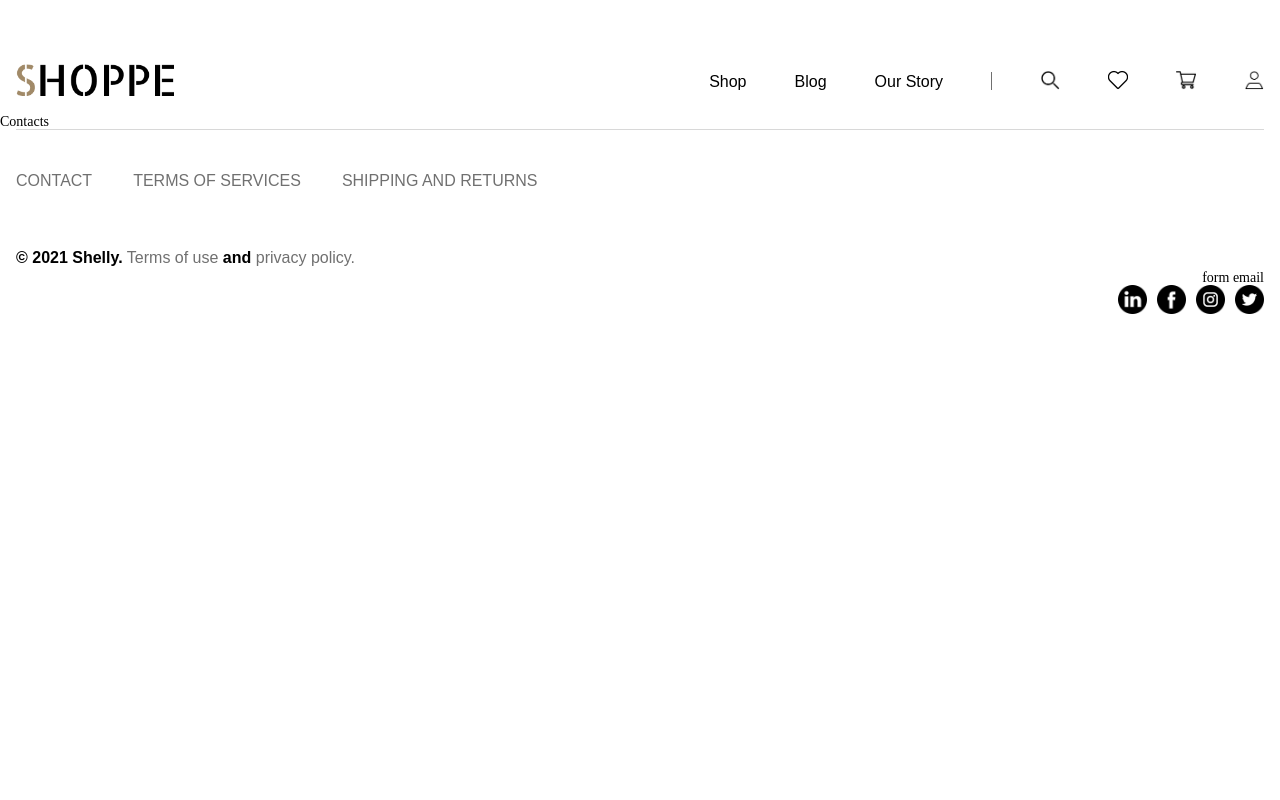
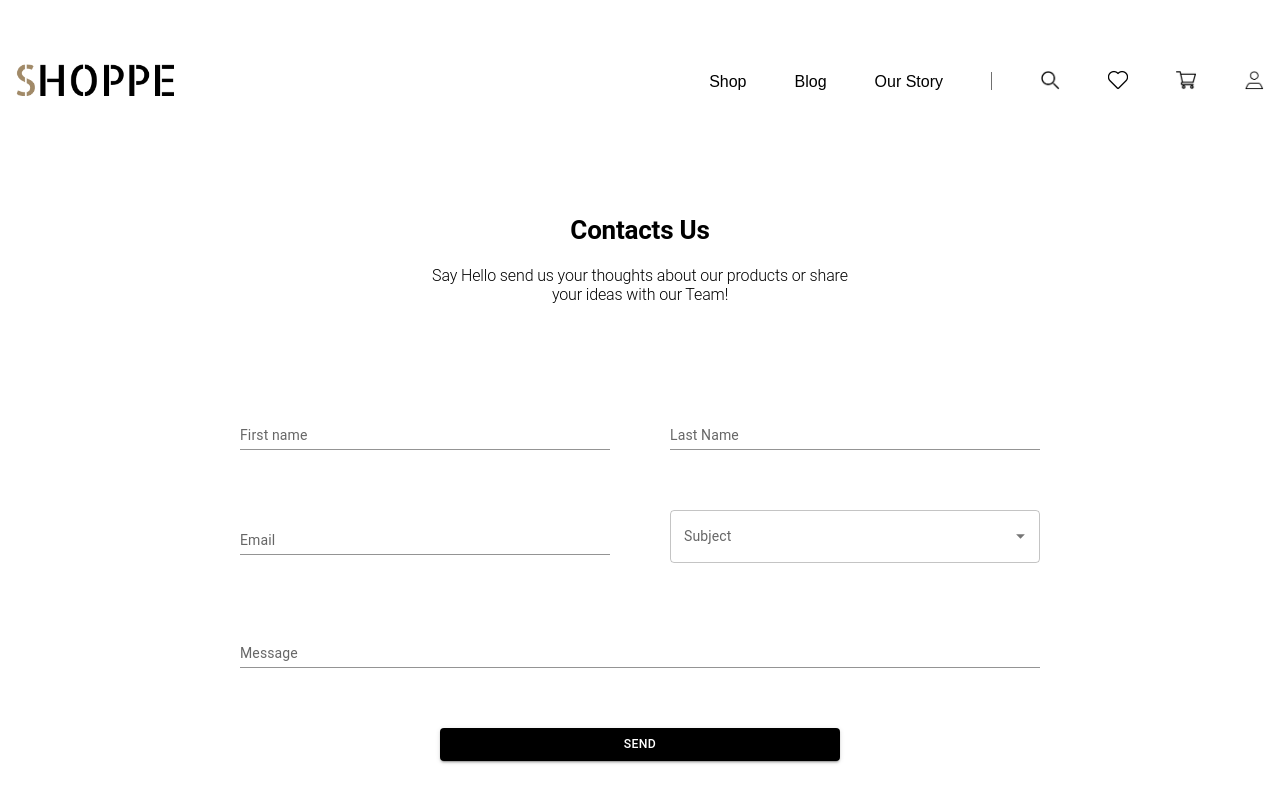
Before and after one commit to buzarig/Final-Project-2, a React (Vite) app in the folder client/: page /contacts in a window 1280 px wide. Shown: the top 800 px of the page. Built offline with nearby package versions, Linux system fonts and the light colour scheme.

Commit message:
Create Contact page

```diff
--- a/client/src/components/footer/Footer.jsx
+++ b/client/src/components/footer/Footer.jsx
@@ -1,5 +1,5 @@
 import React from "react";
-
+import { Link } from "react-router-dom";
 import "./footer.scss";
 
 function Footer() {
@@ -8,7 +8,7 @@ function Footer() {
       <div className="footer-wrapper">
         <div className="nav">
           <ul className="help">
-            <li>Contact</li>
+            <li><Link to="/contacts">Contact</Link></li>
             <li>Terms Of Services</li>
             <li>Shipping And Returns</li>
           </ul>
--- a/client/src/pages/Contacts.jsx
+++ b/client/src/pages/Contacts.jsx
@@ -1,6 +1,126 @@
 import React from "react";
+import Typography from "@mui/material/Typography";
+import Box from "@mui/material/Box";
+import TextField from "@mui/material/TextField";
+import Autocomplete from "@mui/material/Autocomplete";
+import Button from "@mui/material/Button";
+
+const SelectType = [
+    { label: "choise1", choiseNumb: 1 },
+    { label: "choise2", choiseNumb: 2 },
+    { label: "choise3", choiseNumb: 3 },
+];
+
+const centerContentStyle = {
+    display: "flex",
+    flexDirection: "column",
+    alignItems: "center",
+    justifyContent: "center",
+    paddingTop: "100px",
+};
+
+const containerStyle = {
+    maxWidth: "800px",
+    width: "100%",
+    display: "grid",
+    gridTemplateColumns: "repeat(2, 1fr)",
+    gap: "60px",
+};
+
+const buttonContainerStyle = {
+    gridColumn: "span 2",
+    textAlign: "center",
+    paddingBottom: "200px",
+};
 
 function Contacts() {
-  return <h2>Contacts</h2>;
+    return (
+        <div style={centerContentStyle}>
+            <Typography
+                sx={{
+                    fontSize: "26px",
+                    fontWeight: "700",
+                    textAlign: "center",
+                    paddingBottom: "20px",
+                }}
+                variant="h2"
+            >
+                Contacts Us
+            </Typography>
+            <Typography
+                sx={{
+                    textAlign: "center",
+                    fontSize: "16px",
+                    maxWidth: "430px",
+                    paddingBottom: "100px",
+                }}
+                variant="h2"
+            >
+                Say Hello send us your thoughts about our products or share your ideas
+                with our Team!
+            </Typography>
+            <Box style={containerStyle}>
+                <TextField
+                    id="standard-basic"
+                    label="First name"
+                    variant="standard"
+                />
+                <TextField
+                    id="standard-basic"
+                    label="Last Name"
+                    variant="standard"
+                />
+                <TextField
+                    id="standard-basic"
+                    label="Email"
+                    variant="standard"
+                />
+                <Autocomplete
+                    disableCloseOnSelect
+                    id="disable-close-on-select"
+                    options={SelectType}
+                    sx={{ width: "100%" }}
+                    renderInput={(params) => (
+                        <TextField
+                            {...params}
+                            label="Subject"
+                            sx={{
+                                "& .MuiInput-underline:before": {
+                                    borderBottom: "none",
+                                },
+                                "& .MuiInput-underline:after": {
+                                    borderBottom: "1px solid black",
+                                },
+                            }}
+                        />
+                    )}
+                />
+                <TextField
+                    id="message"
+                    label="Message"
+                    variant="standard"
+                    sx={{ gridColumn: "span 2", width: "100%" }}
+                />
+                <div style={buttonContainerStyle}>
+                    <Button
+                        variant="contained"
+                        color="primary"
+                        sx={{
+                            width: "auto",
+                            backgroundColor: "black",
+                            color: "white",
+                            width: "400px",
+                            "&:hover": {
+                                backgroundColor: "grey",
+                            },
+                        }}
+                    >
+                        Send
+                    </Button>
+                </div>
+            </Box>
+        </div>
+    );
 }
+
 export default Contacts;
```
